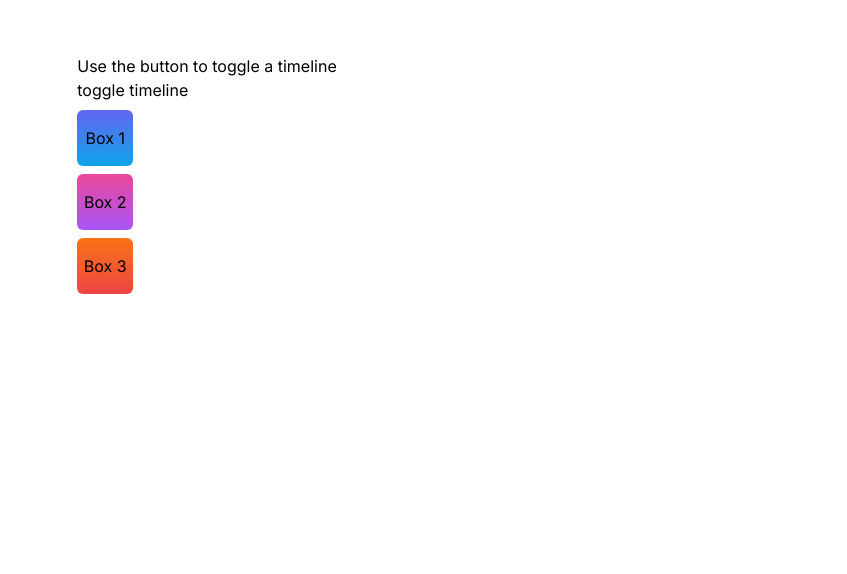
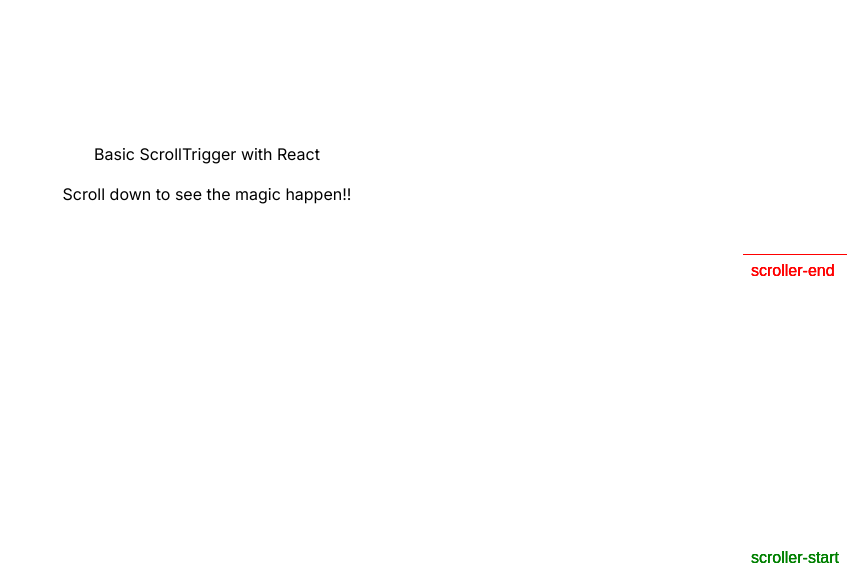
Before and after one commit to sudanbasyal/learn-gsap, a Next.js app: page / in a window 1280 px wide. Shown: the part 226-800 px from the top of the page, without its empty margins (433-1280 px from the left). Built offline with nearby package versions, Linux system fonts and the light colour scheme.

Commit message:
learned about scroll trigger animations

```diff
--- /dev/null
+++ b/src/animations/GSAPScrollTrigger.tsx
@@ -0,0 +1,47 @@
+"use client";
+import { useGSAP } from "@gsap/react";
+import gsap from "gsap";
+import { ScrollTrigger } from "gsap/ScrollTrigger";
+import { useRef } from "react";
+
+gsap.registerPlugin(useGSAP, ScrollTrigger);
+
+export default function Scroll() {
+  const main = useRef(null);
+
+  useGSAP(
+    () => {
+      const boxes = gsap.utils.toArray<HTMLElement>(".box");
+      boxes.forEach((box) => {
+        gsap.from(box, {
+          x: 400,
+          opacity: 0,
+          delay: 2,
+          scrollTrigger: {
+            trigger: box,
+            start: "bottom bottom",
+            end: "top 60%",
+            scrub: true, //links the animation to scrollbar
+            markers: true, //for debugging
+          },
+        });
+      });
+    },
+    { scope: main }
+  );
+
+  return (
+    <div>
+      <section className="section flex-center column">
+        <h2>Basic ScrollTrigger with React</h2>
+        <p>Scroll down to see the magic happen!!</p>
+      </section>
+      <div className="section flex-center column" ref={main}>
+        <div className="box gradient-blue">box</div>
+        <div className="box gradient-blue">box</div>
+        <div className="box gradient-blue">box</div>
+      </div>
+      {/* <section className="section"></section> */}
+    </div>
+  );
+}
--- a/src/animations/GSAPStarter.tsx
+++ b/src/animations/GSAPStarter.tsx
@@ -19,7 +19,7 @@ export default function GSAPStarter() {
         .timeline()
         .to(boxes[0], { x: 120, rotation: 360 })
         .to(boxes[1], { x: -120, rotation: -360 }, "<")
-        .to(boxes[2], { y: -20 })
+        .to(boxes[2], { y: -100 })
         .reverse();
     },
     { scope: container }
@@ -27,7 +27,7 @@ export default function GSAPStarter() {
 
   // use
   return (
-    // <main className="flex min-h-screen items-center justify-center">
+    <main className="flex min-h-screen items-center justify-center">
       <section className="boxes-container p-2" ref={container}>
         <h2>Use the button to toggle a timeline</h2>
         <div>
@@ -42,6 +42,6 @@ export default function GSAPStarter() {
         <div className="box gradient-purple">Box 2</div>
         <div className="box gradient-red">Box 3</div>
       </section>
-    // </main>
+    </main>
   );
 }
--- a/src/app/globals.css
+++ b/src/app/globals.css
@@ -2,6 +2,37 @@
 @tailwind components;
 @tailwind utilities;
 
+
+.panel {
+  height: 100vh;
+  position: sticky;
+  top: 0;
+}
+
+.section {
+  width: 100%;
+  height: 100vh;
+}
+.flex-center {
+  display: flex;
+  justify-content: center;
+  align-items: center;
+}
+
+.column {
+  flex-direction: column;
+  gap: 1rem;
+}
+
+.boxes-container {
+  width: 100%;
+  height: 100vh;
+  display: flex;
+  justify-content: center;
+  align-items: center;
+  flex-direction: column;
+  gap: 1rem;
+}
 
 @layer utilities {
   .text-balance {
--- a/src/app/page.tsx
+++ b/src/app/page.tsx
@@ -1,11 +1,15 @@
+import GSAPScrollTrigger from "@/animations/GSAPScrollTrigger";
 import GSAPStarter from "@/animations/GSAPStarter";
 
 export default function Home() {
   // use
   return (
-    <main className="flex min-h-screen items-center justify-center">
+    <>
       {/* GSAP and React Starter */}
-      <GSAPStarter />
-    </main>
+      {/* <GSAPStarter /> */}
+
+      {/* GSAP Scroll Trigger */}
+      <GSAPScrollTrigger />
+    </>
   );
 }
--- a/tailwind.config.ts
+++ b/tailwind.config.ts
@@ -5,6 +5,7 @@ const config: Config = {
     "./src/pages/**/*.{js,ts,jsx,tsx,mdx}",
     "./src/components/**/*.{js,ts,jsx,tsx,mdx}",
     "./src/app/**/*.{js,ts,jsx,tsx,mdx,css}",
+    "./src/animations/**/*.{js,ts,jsx,tsx,mdx,css}",
   ],
   theme: {
     extend: {
```
Lines whose indentation alone changed are shown as unchanged.
